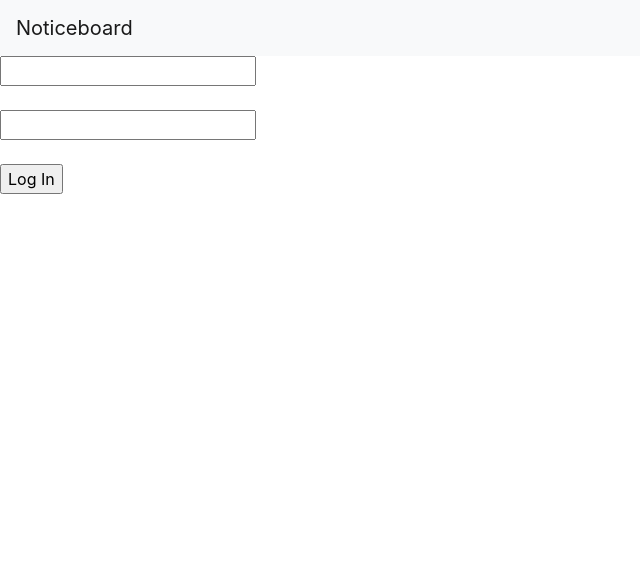
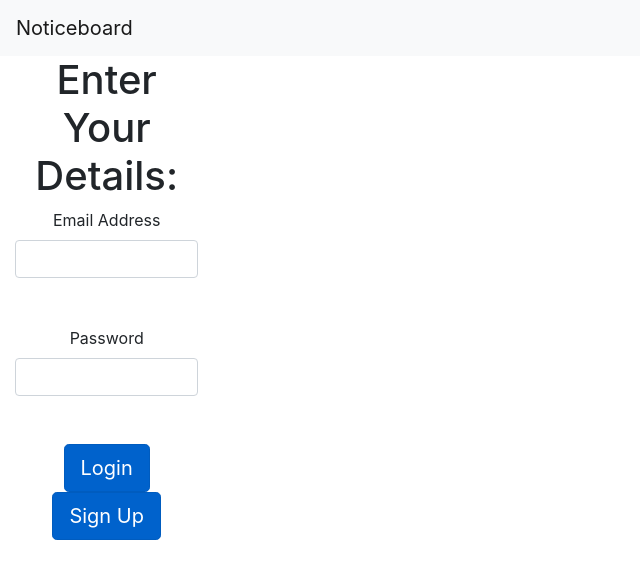
Before and after one commit to JustPawe/trinitywebapp, a PHP site: page /noticeboard/index.php in a window 1280 px wide. Shown: the top 579 px of the page, without its empty margins (0-640 px from the left). Run offline with PHP 8.4, Linux system fonts and the light colour scheme.

Commit message:
Adding foprm stylesw tp login

```diff
--- a/create.php
+++ b/create.php
@@ -12,7 +12,7 @@
 				echo "<h4 style=\"color:red\"> " . $_GET['msg'] . "</h4>";
 			}
 		?>
-		<form action="../Noticeboard/addNewNotice.php" method="POST">
+		<form class="jumbotron" action="addNewNotice.php" method="POST">
 			<input type="text" name="title"><br><br>
 			<input type="text" name="description" maxlenght="1000"><br><br>
 			<label class="switch">
--- a/index.php
+++ b/index.php
@@ -3,7 +3,7 @@
 ?>
 <html>
 	<head>
-		<title>TEST</title>
+		<title>Login</title>
 	</head>
 	<body>
 		<?php
@@ -11,10 +11,18 @@
 				echo "<h4 style=\"color:red\"> " . $_GET['msg'] . "</h4>";
 			}
 		?>
-		<form action="login.php" method="POST">
-			<input type="email" name="email"><br><br>
-			<input type="password" name="password"><br><br>
-			<input type="submit" value="Log In">
+		<form action="login.php" method="POST" align="center" class="col-sm-2">
+			<h1 style="text-align:centre";>Enter Your Details:</h1>
+
+			<label for="email" align="center">Email Address</label>
+			<input type="email" class="form-control" name="email"><br><br>
+
+
+			<label for="password" align="center">Password</label>
+			<input type="password" class="form-control" name="password"><br><br>
+
+				<a href="http://localhost/noticeboard/noticeboard.php" class="btn btn-primary btn-lg active" role="button" aria-pressed="true">Login</a>
+				<a href="http://localhost/noticeboard/signup.php" class="btn btn-primary btn-lg active" role="button" aria-pressed="true">Sign Up</a>
 		</form>
 	</body>
 </html>
```
